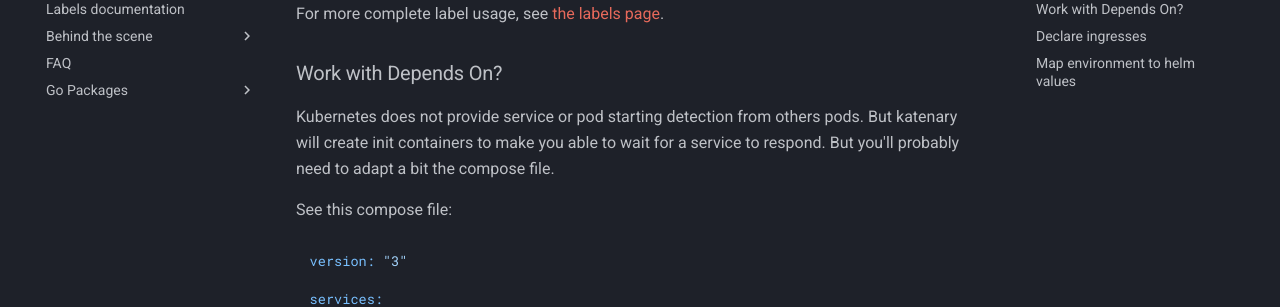
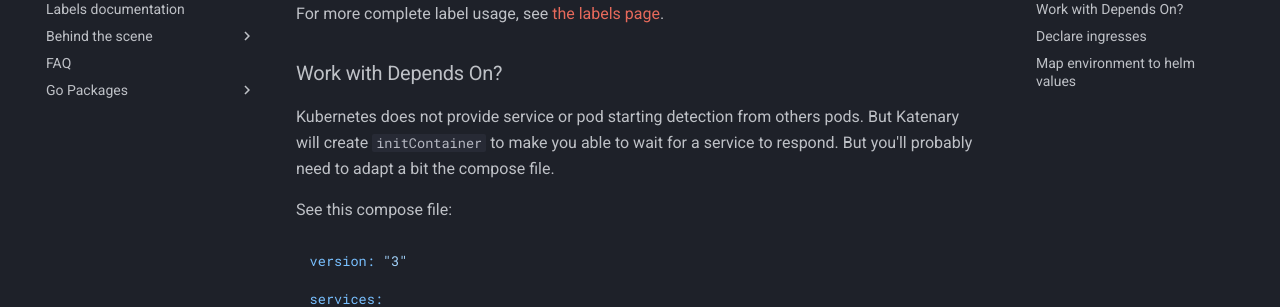
Before and after one commit to metal3d/katenary, an MkDocs documentation site: the page built from doc/docs/usage.md, in a window 1280 px wide and 900 px high, scrolled down 3196 px. Shown: the part 153-460 px from the top of the window. Built offline with MkDocs 1.6.1 and Material for MkDocs 9.7.7, drawn with Linux system fonts in a browser that asks for light colours; nearby versions of some CDN libraries.

Commit message:
chore(doc): regenerate and fixes a typo

```diff
--- a/doc/docs/usage.md
+++ b/doc/docs/usage.md
@@ -145,7 +145,7 @@
 
 ### Work with Depends On?
 
-Kubernetes does not provide service or pod starting detection from others pods. But katenary will create init containers
+Kubernetes does not provide service or pod starting detection from others pods. But Katenary will create `initContainer`
 to make you able to wait for a service to respond. But you'll probably need to adapt a bit the compose file.
 
 See this compose file:
```
Also changed, not shown: doc/docs/packages/generator.md (+5 -5 lines).
